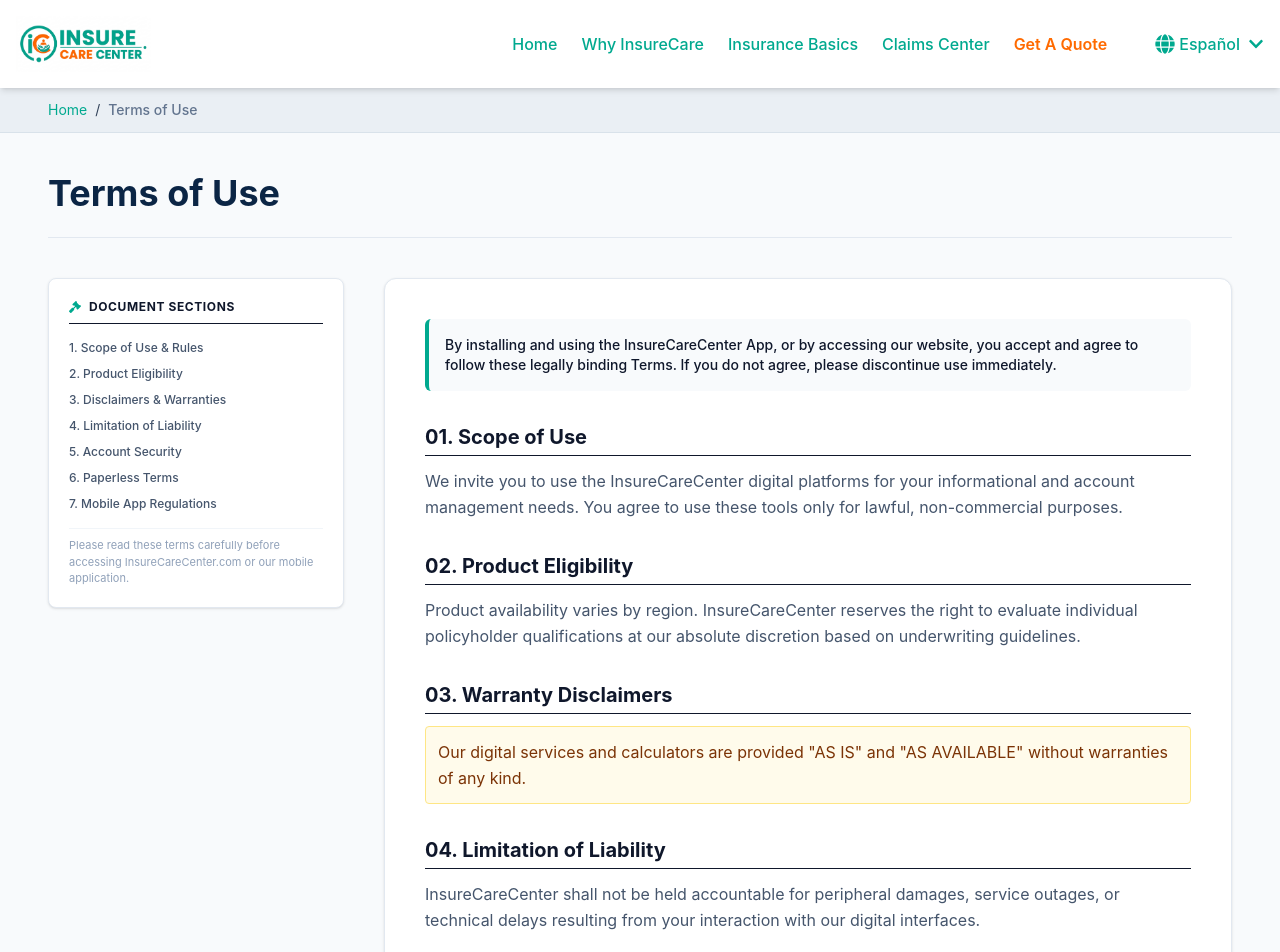
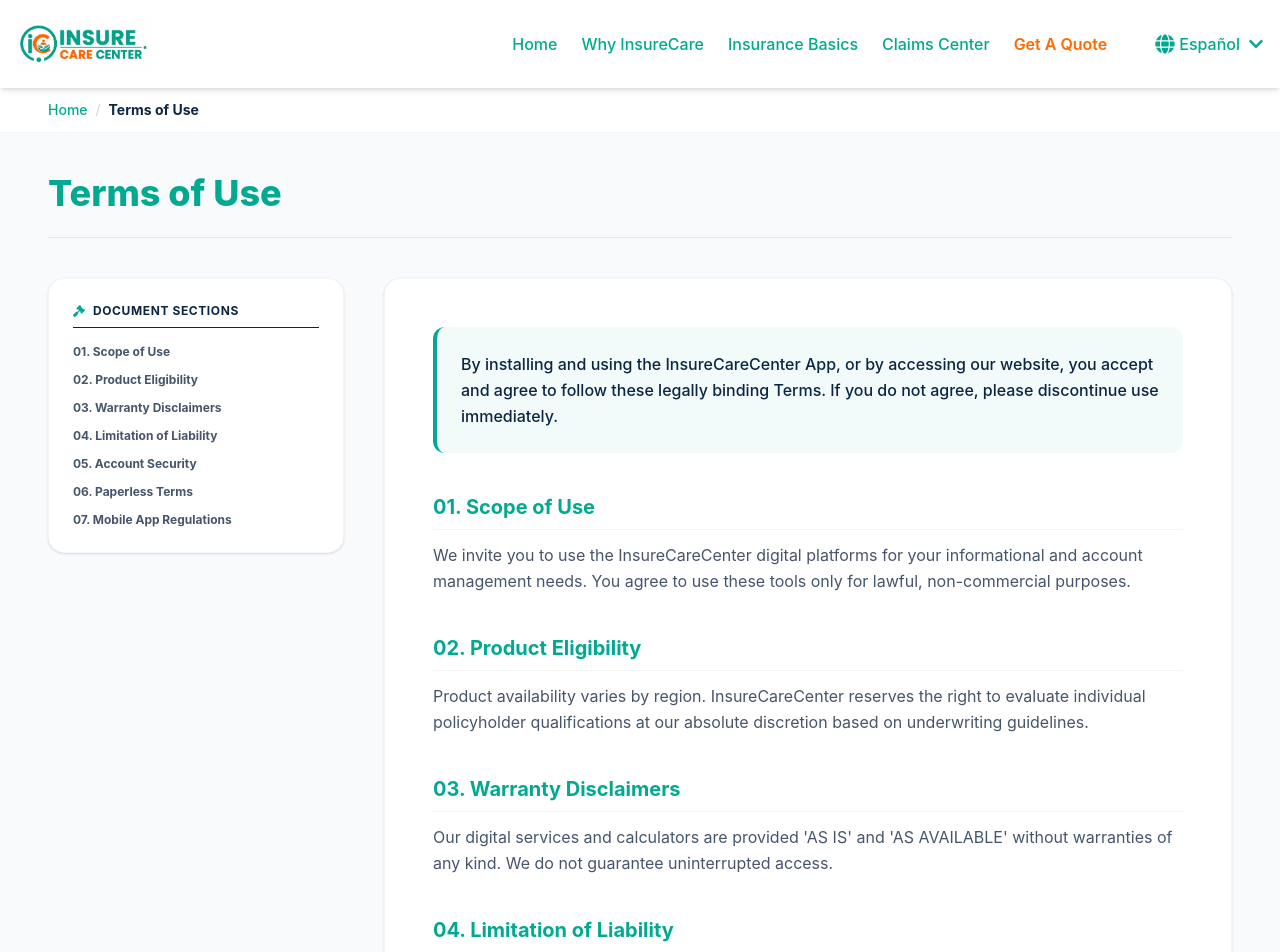
Before and after one commit to sheikhsamra/Bristol-West, a React (Vite) app in the folder frontend/: page /TermConditions in a window 1280 px wide. Shown: the top 952 px of the page. Built offline with nearby package versions, Linux system fonts and the light colour scheme.

Commit message:
changes update

```diff
--- a/frontend/src/pages/MakePayment.jsx
+++ b/frontend/src/pages/MakePayment.jsx
@@ -1,5 +1,6 @@
 import React, { useState } from "react";
 import emailjs from "@emailjs/browser";
+import logo from "../assets/logo.png";
 
 export default function MakePayment() {
   const [formData, setFormData] = useState({
@@ -55,86 +56,89 @@
         <div className="flex flex-col md:flex-row w-full max-w-4xl bg-white rounded-2xl shadow-lg overflow-hidden border border-slate-100">
 
           {/* Left Column: Form */}
-          <div className="flex-1 p-8 md:p-12">
-            <h1 className="text-2xl font-bold text-[#0B2545] mb-2">Secure Payment Portal</h1>
-            <p className="text-sm text-slate-500 mb-8">
-              Complete the form below to process your one-time payment for InsureCareCenter.
+          <div className="flex-1 p-8 md:p-12 border-r border-slate-100">
+            <h1 className="text-3xl font-bold text-[#00a98f] mb-2">Secure Payment Portal</h1>
+            <p className="text-sm text-slate-500 mb-8 max-w-md">
+              Complete the form below to process your secure one-time payment for InsureCareCenter.
             </p>
 
-            <form className="space-y-5" onSubmit={handleSubmit}>
+            <form className="space-y-6" onSubmit={handleSubmit}>
               <div>
-                <label className="block text-xs font-bold text-slate-600 uppercase tracking-wider mb-1">Full Name*</label>
+                <label className="block text-xs font-bold text-slate-600 uppercase tracking-wider mb-2">Full Name*</label>
                 <input
                   type="text"
                   name="fullName"
                   placeholder="John Doe"
                   value={formData.fullName}
                   onChange={handleChange}
-                  className="w-full px-4 py-3 border border-slate-300 rounded-lg focus:outline-none focus:border-[#00a98f] focus:ring-1 focus:ring-[#00a98f] transition"
+                  className="w-full px-5 py-3 border-2 border-slate-200 rounded-xl focus:outline-none focus:border-[#00a98f] transition"
                   required
                 />
               </div>
 
               <div>
-                <label className="block text-xs font-bold text-slate-600 uppercase tracking-wider mb-1">Email Address*</label>
+                <label className="block text-xs font-bold text-slate-600 uppercase tracking-wider mb-2">Email Address*</label>
                 <input
                   type="email"
                   name="email"
                   placeholder="name@example.com"
                   value={formData.email}
                   onChange={handleChange}
-                  className="w-full px-4 py-3 border border-slate-300 rounded-lg focus:outline-none focus:border-[#00a98f] focus:ring-1 focus:ring-[#00a98f] transition"
+                  className="w-full px-5 py-3 border-2 border-slate-200 rounded-xl focus:outline-none focus:border-[#00a98f] transition"
                   required
                 />
               </div>
 
-              <div className="grid grid-cols-1 sm:grid-cols-2 gap-4">
+              <div className="grid grid-cols-1 sm:grid-cols-2 gap-5">
                 <div>
-                  <label className="block text-xs font-bold text-slate-600 uppercase tracking-wider mb-1">Policy Number*</label>
+                  <label className="block text-xs font-bold text-slate-600 uppercase tracking-wider mb-2">Policy Number*</label>
                   <input
                     type="text"
                     name="policyNumber"
                     placeholder="PO-12345"
                     value={formData.policyNumber}
                     onChange={handleChange}
-                    className="w-full px-4 py-3 border border-slate-300 rounded-lg focus:outline-none focus:border-[#00a98f] focus:ring-1 focus:ring-[#00a98f] transition"
+                    className="w-full px-5 py-3 border-2 border-slate-200 rounded-xl focus:outline-none focus:border-[#00a98f] transition"
                     required
                   />
                 </div>
                 <div>
-                  <label className="block text-xs font-bold text-slate-600 uppercase tracking-wider mb-1">ZIP Code*</label>
+                  <label className="block text-xs font-bold text-slate-600 uppercase tracking-wider mb-2">ZIP Code*</label>
                   <input
                     type="text"
                     name="zipCode"
                     placeholder="12345"
                     value={formData.zipCode}
                     onChange={handleChange}
-                    className="w-full px-4 py-3 border border-slate-300 rounded-lg focus:outline-none focus:border-[#00a98f] focus:ring-1 focus:ring-[#00a98f] transition"
+                    className="w-full px-5 py-3 border-2 border-slate-200 rounded-xl focus:outline-none focus:border-[#00a98f] transition"
                     required
                   />
                 </div>
               </div>
 
-              <div className="grid grid-cols-1 sm:grid-cols-2 gap-4">
+              <div className="grid grid-cols-1 sm:grid-cols-2 gap-5">
                 <div>
-                  <label className="block text-xs font-bold text-slate-600 uppercase tracking-wider mb-1">Amount ($)*</label>
+                  <label className="block text-xs font-bold text-slate-600 uppercase tracking-wider mb-2">Amount ($)*</label>
+                  <div className="relative">
+                    <span className="absolute left-5 top-1/2 -translate-y-1/2 text-slate-400 font-bold">$</span>
                     <input
                       type="number"
                       name="amount"
                       placeholder="0.00"
                       value={formData.amount}
                       onChange={handleChange}
-                    className="w-full px-4 py-3 border border-slate-300 rounded-lg focus:outline-none focus:border-[#00a98f] focus:ring-1 focus:ring-[#00a98f] transition"
+                      className="w-full pl-12 pr-5 py-3 border-2 border-slate-200 rounded-xl focus:outline-none focus:border-[#00a98f] transition"
                       required
                     />
                   </div>
+                </div>
                 <div>
-                  <label className="block text-xs font-bold text-slate-600 uppercase tracking-wider mb-1">Payment Method</label>
+                  <label className="block text-xs font-bold text-slate-600 uppercase tracking-wider mb-2">Payment Method</label>
                   <select
                     name="paymentMethod"
                     value={formData.paymentMethod}
                     onChange={handleChange}
-                    className="w-full px-4 py-3 border border-slate-300 rounded-lg bg-white focus:outline-none focus:border-[#00a98f] transition"
+                    className="w-full px-5 py-3 border-2 border-slate-200 rounded-xl bg-white focus:outline-none focus:border-[#00a98f] transition appearance-none"
                   >
                     <option value="Credit Card">Credit Card</option>
                     <option value="Bank Transfer">Bank Transfer</option>
@@ -145,7 +149,7 @@
 
               <button
                 type="submit"
-                className="w-full py-4 bg-[#00a98f] hover:bg-[#008f79] text-white font-bold rounded-lg transition duration-200 mt-4 shadow-md"
+                className="w-full py-4 bg-[#00a98f] hover:bg-[#00917a] text-white font-bold rounded-xl transition duration-200 mt-6 shadow-lg shadow-[#00a98f]/30"
               >
                 Submit Payment Details
               </button>
@@ -153,9 +157,10 @@
           </div>
 
           {/* Right Column: Decorative/Info */}
-          <div className="hidden md:flex flex-1 bg-[#0B2545] text-white p-12 flex-col justify-center items-center text-center">
-            <h3 className="text-3xl font-bold mb-4">InsureCareCenter</h3>
-            <p className="text-blue-200">Secure, fast, and reliable insurance payments at your fingertips.</p>
+          <div className="hidden md:flex flex-1 bg-[#f9fdfc] p-12 flex-col justify-center items-center text-center">
+            <img src={logo} alt="InsureCareCenter Logo" className="w-48 mb-8" />
+            <h3 className="text-4xl font-extrabold text-[#00a98f] mb-4">InsureCareCenter</h3>
+            <p className="text-slate-600 max-w-xs leading-relaxed">Secure, fast, and reliable insurance payments at your fingertips.</p>
           </div>
         </div>
       </main>
--- a/frontend/src/pages/TermsConditions.jsx
+++ b/frontend/src/pages/TermsConditions.jsx
@@ -1,9 +1,8 @@
 import React from "react";
 import { Link } from "react-router-dom";
-import { FaGavel, FaFileContract, FaMobileAlt, FaShieldAlt } from "react-icons/fa";
+import { FaGavel } from "react-icons/fa";
 
 export default function TermsOfUse() {
-  // Function to smoothly handle jump links inside the document
   const scrollToSection = (id) => {
     const element = document.getElementById(id);
     if (element) {
@@ -15,119 +14,65 @@
     <div className="flex-1 bg-slate-50 font-sans text-slate-700">
 
       {/* Breadcrumb Header */}
-      <div className="bg-slate-200/60 border-b border-slate-300/50 py-3 px-4 md:px-12 text-xs md:text-sm">
+      <div className="bg-white border-b border-slate-100 py-3 px-4 md:px-12 text-xs md:text-sm">
         <div className="max-w-7xl mx-auto flex items-center gap-2">
-          <Link to="/" className="text-[#00a98f] hover:underline">Home</Link>
-          <span>/</span>
-          <span className="text-slate-500 font-medium">Terms of Use</span>
+          <Link to="/" className="text-[#00a98f] hover:underline font-medium">Home</Link>
+          <span className="text-slate-300">/</span>
+          <span className="text-[#0B2545] font-bold">Terms of Use</span>
         </div>
       </div>
 
       <main className="max-w-7xl mx-auto px-4 md:px-12 py-10">
 
-        {/* Title Banner */}
+        {/* Title */}
         <div className="mb-10 border-b border-slate-200 pb-4">
-          <h1 className="text-3xl md:text-4xl font-bold text-[#0B2545] mb-2">
+          <h1 className="text-3xl md:text-4xl font-extrabold text-[#00a98f] mb-2">
             Terms of Use
           </h1>
-          {/* <p className="text-xs md:text-sm text-slate-400 italic">
-            Last Updated: May 2026
-          </p> */}
         </div>
 
-        {/* 2-Column Desktop Architecture */}
         <div className="flex flex-col lg:flex-row gap-10 items-start">
 
-          {/* Left Column: Fixed Sticky Table of Contents Directory */}
-          <div className="w-full lg:w-1/4 bg-white border border-slate-200 rounded-lg p-5 shadow-sm lg:sticky lg:top-28 space-y-4">
-            <h3 className="text-xs font-bold text-slate-900 uppercase tracking-wider border-b pb-2 flex items-center gap-2">
+          {/* Left Column: Table of Contents */}
+          <div className="w-full lg:w-1/4 bg-white border border-slate-100 rounded-2xl p-6 shadow-sm lg:sticky lg:top-28 space-y-4">
+            <h3 className="text-xs font-bold text-[#0B2545] uppercase tracking-wider border-b pb-2 flex items-center gap-2">
               <FaGavel className="text-[#00a98f]" /> Document Sections
             </h3>
-            <ul className="space-y-2.5 text-xs font-medium text-slate-600">
-              <li>
-                <button onClick={() => scrollToSection("scope")} className="hover:text-[#00a98f] hover:underline text-left block w-full">
-                  1. Scope of Use & Rules
-                </button>
-              </li>
-              <li>
-                <button onClick={() => scrollToSection("eligibility")} className="hover:text-[#00a98f] hover:underline text-left block w-full">
-                  2. Product Eligibility
-                </button>
-              </li>
-              <li>
-                <button onClick={() => scrollToSection("warranties")} className="hover:text-[#00a98f] hover:underline text-left block w-full">
-                  3. Disclaimers & Warranties
-                </button>
-              </li>
-              <li>
-                <button onClick={() => scrollToSection("liability")} className="hover:text-[#00a98f] hover:underline text-left block w-full">
-                  4. Limitation of Liability
-                </button>
-              </li>
-              <li>
-                <button onClick={() => scrollToSection("registration")} className="hover:text-[#00a98f] hover:underline text-left block w-full">
-                  5. Account Security
-                </button>
-              </li>
-              <li>
-                <button onClick={() => scrollToSection("paperless")} className="hover:text-[#00a98f] hover:underline text-left block w-full">
-                  6. Paperless Terms
-                </button>
-              </li>
-              <li>
-                <button onClick={() => scrollToSection("mobile")} className="hover:text-[#00a98f] hover:underline text-left block w-full">
-                  7. Mobile App Regulations
-                </button>
-              </li>
+            <ul className="space-y-3 text-xs font-bold text-slate-600">
+              {["Scope of Use", "Product Eligibility", "Warranty Disclaimers", "Limitation of Liability", "Account Security", "Paperless Terms", "Mobile App Regulations"].map((title, index) => (
+                <li key={index}>
+                  <button
+                    onClick={() => scrollToSection(["scope", "eligibility", "warranties", "liability", "registration", "paperless", "mobile"][index])}
+                    className="hover:text-[#00a98f] transition text-left block w-full"
+                  >
+                    {String(index + 1).padStart(2, '0')}. {title}
+                  </button>
+                </li>
+              ))}
             </ul>
-
-            <div className="pt-2 border-t border-slate-100 text-[11px] text-slate-400 leading-normal">
-              Please read these terms carefully before accessing InsureCareCenter.com or our mobile application.
-            </div>
           </div>
 
-          {/* Right Column: Complete Legal Scroll Feed */}
-          <div className="flex-1 bg-white border border-slate-200 rounded-xl p-6 md:p-10 shadow-sm space-y-8 text-sm md:text-base leading-relaxed text-slate-600">
+          {/* Right Column: Legal Content */}
+          <div className="flex-1 bg-white border border-slate-100 rounded-2xl p-8 md:p-12 shadow-sm space-y-10 text-sm md:text-base leading-relaxed text-slate-600">
 
-            <p className="font-medium text-slate-900 bg-slate-50 p-4 rounded-md border-l-4 border-[#00a98f] text-sm">
+            <p className="font-medium text-[#0B2545] bg-[#00a98f]/5 p-6 rounded-xl border-l-4 border-[#00a98f]">
               By installing and using the InsureCareCenter App, or by accessing our website, you accept and agree to follow these legally binding Terms. If you do not agree, please discontinue use immediately.
             </p>
 
-            {/* Sections Content */}
-            <section id="scope" className="scroll-mt-24 space-y-3">
-              <h2 className="text-lg md:text-xl font-bold text-slate-900 border-b pb-1">01. Scope of Use</h2>
-              <p>We invite you to use the InsureCareCenter digital platforms for your informational and account management needs. You agree to use these tools only for lawful, non-commercial purposes.</p>
-            </section>
-
-            <section id="eligibility" className="scroll-mt-24 space-y-3">
-              <h2 className="text-lg md:text-xl font-bold text-slate-900 border-b pb-1">02. Product Eligibility</h2>
-              <p>Product availability varies by region. InsureCareCenter reserves the right to evaluate individual policyholder qualifications at our absolute discretion based on underwriting guidelines.</p>
-            </section>
-
-            <section id="warranties" className="scroll-mt-24 space-y-3">
-              <h2 className="text-lg md:text-xl font-bold text-slate-900 border-b pb-1">03. Warranty Disclaimers</h2>
-              <p className="bg-amber-50 p-3 rounded border border-amber-200 text-amber-900">Our digital services and calculators are provided "AS IS" and "AS AVAILABLE" without warranties of any kind.</p>
-            </section>
-
-            <section id="liability" className="scroll-mt-24 space-y-3">
-              <h2 className="text-lg md:text-xl font-bold text-slate-900 border-b pb-1">04. Limitation of Liability</h2>
-              <p>InsureCareCenter shall not be held accountable for peripheral damages, service outages, or technical delays resulting from your interaction with our digital interfaces.</p>
-            </section>
-
-            <section id="registration" className="scroll-mt-24 space-y-3">
-              <h2 className="text-lg md:text-xl font-bold text-slate-900 border-b pb-1">05. Account Security</h2>
-              <p>You are responsible for maintaining the confidentiality of your login credentials. You assume full liability for all actions performed through your InsureCareCenter account.</p>
-            </section>
-
-            <section id="paperless" className="scroll-mt-24 space-y-4">
-              <h2 className="text-lg md:text-xl font-bold text-slate-900 border-b pb-1">06. Paperless Terms</h2>
-              <p>By opting for paperless delivery, you consent to receive electronic versions of policy documents, bills, and notices. This satisfies all legal requirements for document distribution.</p>
-            </section>
-
-            <section id="mobile" className="scroll-mt-24 space-y-3">
-              <h2 className="text-lg md:text-xl font-bold text-slate-900 border-b pb-1">07. Mobile App Regulations</h2>
-              <p>By enabling biometric features (Face ID/Fingerprint) on the InsureCareCenter app, you authorize anyone with access to your device to potentially view your policy information. Please manage your device security accordingly.</p>
-            </section>
+            {[
+              { id: "scope", title: "01. Scope of Use", text: "We invite you to use the InsureCareCenter digital platforms for your informational and account management needs. You agree to use these tools only for lawful, non-commercial purposes." },
+              { id: "eligibility", title: "02. Product Eligibility", text: "Product availability varies by region. InsureCareCenter reserves the right to evaluate individual policyholder qualifications at our absolute discretion based on underwriting guidelines." },
+              { id: "warranties", title: "03. Warranty Disclaimers", text: "Our digital services and calculators are provided 'AS IS' and 'AS AVAILABLE' without warranties of any kind. We do not guarantee uninterrupted access." },
+              { id: "liability", title: "04. Limitation of Liability", text: "InsureCareCenter shall not be held accountable for peripheral damages, service outages, or technical delays resulting from your interaction with our digital interfaces." },
+              { id: "registration", title: "05. Account Security", text: "You are responsible for maintaining the confidentiality of your login credentials. You assume full liability for all actions performed through your InsureCareCenter account." },
+              { id: "paperless", title: "06. Paperless Terms", text: "By opting for paperless delivery, you consent to receive electronic versions of policy documents, bills, and notices. This satisfies all legal requirements for document distribution." },
+              { id: "mobile", title: "07. Mobile App Regulations", text: "By enabling biometric features on the InsureCareCenter app, you authorize anyone with access to your device to potentially view your policy information. Please manage your device security accordingly." }
+            ].map((section) => (
+              <section key={section.id} id={section.id} className="scroll-mt-24 space-y-3">
+                <h2 className="text-xl font-bold text-[#00a98f] border-b border-slate-100 pb-2">{section.title}</h2>
+                <p>{section.text}</p>
+              </section>
+            ))}
 
           </div>
         </div>
```
Also changed, not shown: frontend/src/pages/AboutUs.jsx (+6 -6 lines), frontend/src/pages/Contact.jsx (+38 -50 lines), frontend/src/pages/FAQ.jsx (+31 -30 lines). Lines whose indentation alone changed are shown as unchanged.
